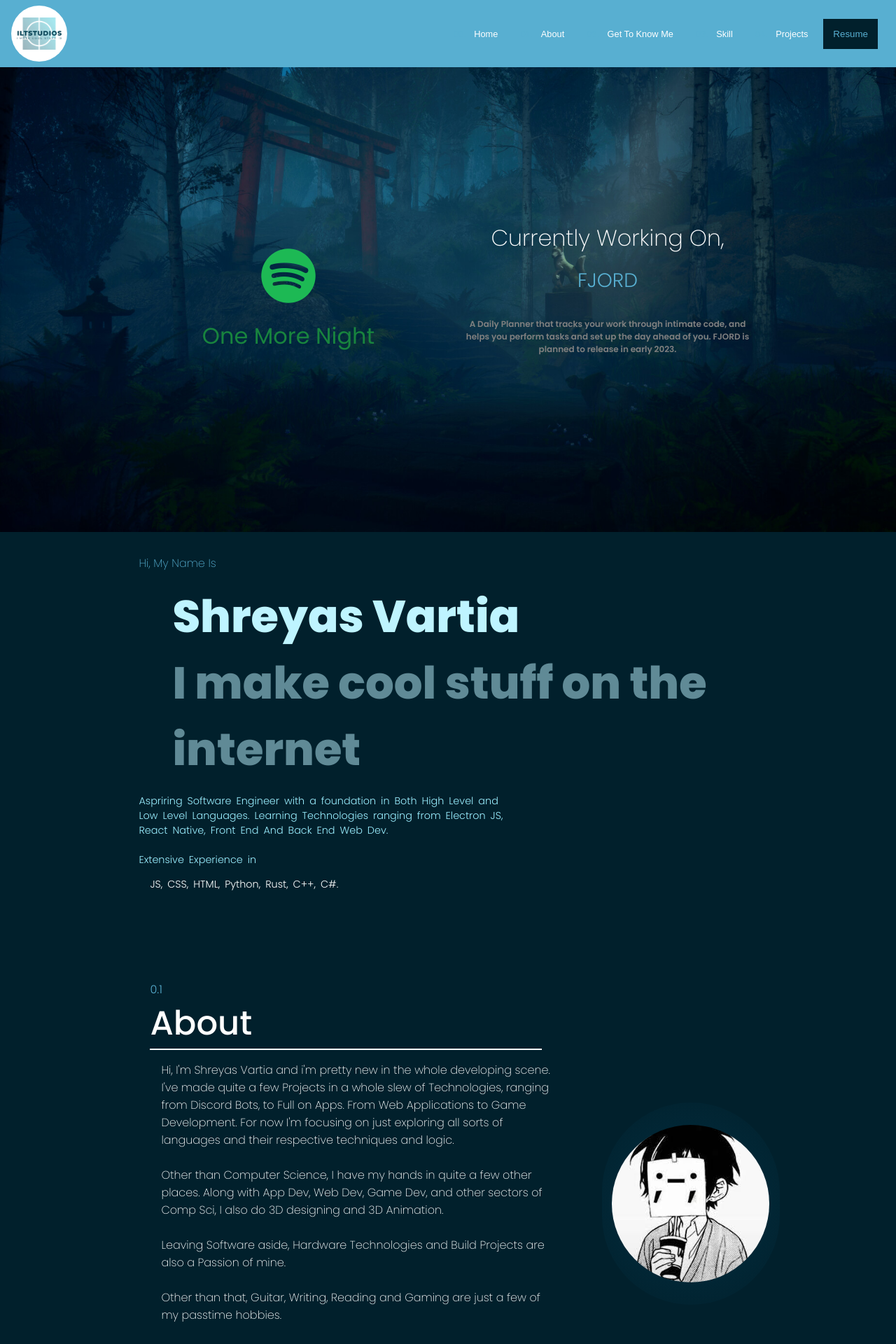
After one commit to ILTStudios/ILTStudios.com, a PHP site: page /index.html in a window 1280 px wide; the page is wider, and only the part inside the window is pictured. The commit adds this page. Shown: the top 1920 px of that part at 70% size. Run offline with PHP 8.4, Linux system fonts and the light colour scheme; some libraries are stand-ins or nearby versions.

Commit message:
Add files via upload

```diff
--- /dev/null
+++ b/index.html
@@ -0,0 +1,423 @@
+<!DOCTYPE html>
+<html lang="en">
+  <head>
+    <meta charset="UTF-8">
+    <meta name="viewport" content="width=device-width, initial-scale=1.0">
+    <title>ILTStudios</title>
+    <link rel="stylesheet" href="/main.css">
+    <link rel="stylesheet" href="/styles/activity.css">
+    <link rel="stylesheet" href="./styles/button.css">
+    <link rel="stylesheet" href="./styles/navbar.css">
+    <link rel="stylesheet" href="./styles/contact.css">
+    <link rel="stylesheet" href="./styles/about.css">
+    <link rel="stylesheet" href="./styles/knowme.css">
+    <link rel="stylesheet" href="./styles/skill.css">
+    <link rel="stylesheet" href="./styles/projects.css">
+    <link rel="stylesheet" href="./styles/footer.css">
+    <link rel="icon" href="../img/icon.jpg">
+    <script src="https://kit.fontawesome.com/03e5995de6.js" crossorigin="anonymous"></script>
+  </head>
+  <body>
+    <div class="navbar">
+        <div class="right">
+            <div>
+                <img src="../img/icon main.png" alt="">
+            </div>
+        </div>
+        <div class="left">
+            <div class="navmenu-trigger">
+                <div class="menu-burger"></div>
+            </div>
+            <div class="navigation">
+                <button class = 'navbtn draw-border'>Resume</button>
+                <div>
+                    04.
+                    <a href="#projects">Projects</a>
+                </div>
+                <div>
+                    03.
+                    <a href="#skill">Skill</a>
+                </div>
+                <div>
+                    02.
+                    <a href="#knowme">Get To Know Me</a>
+                </div>
+                <div>
+                    01.
+                    <a href="#about">About</a>
+                </div>
+                <div>
+                    00.
+                    <a href="#home">Home</a>
+                </div>
+            </div>
+
+        </div>
+    </div>
+    <div class="mobile-navbar">
+        <button class = 'navbtn draw-border'>Resume</button>
+        <div>
+            04.
+            <a href="#projects">Projects</a>
+        </div>
+        <div>
+            03.
+            <a href="#skill">Skill</a>
+        </div>
+        <div>
+            02.
+            <a href="#knowme">Get To Know Me</a>
+        </div>
+        <div>
+            01.
+            <a href="#about">About</a>
+        </div>
+        <div>
+            00.
+            <a href="#home">Home</a>
+        </div>
+    </div>
+    <div class="content">
+        <!-- <div class="contact-icons">
+            <div class="horizontal-line"></div>
+            <div class="main-icons">
+                <a href="https://github.com/ILTStudios" target="_blank">
+                    <i class="fa-brands fa-github"></i>
+                </a>
+                <a href="https://www.instagram.com/chickenmanwastaken/" target="_blank">
+                    <i class="fa-brands fa-instagram"></i>
+                </a>
+                <a href="https://www.linkedin.com/in/shreyas-vartia-78349b245/" target="_blank">
+                    <i class="fa-brands fa-linkedin-in"></i>
+                </a>
+            </div>
+        </div> -->
+        <div class="main">
+            <div id="activity" class="home-activity">
+                <div>
+                    <div class="spotify-activity">
+                        <div>
+                            <i class="fa-brands fa-spotify"></i>
+                        </div>
+                        <div class="spotify-activity-content">
+                            One More Night
+                        </div>
+                    </div>
+
+                    <div class="project-activity">
+                        <div class="heading">Currently Working On,</div>
+                        <div>
+                            FJORD
+                        </div>
+                        <div>
+                            A Daily Planner that tracks your work through intimate code, and
+                            helps you perform tasks and set up the day ahead of you.
+                            FJORD is planned to release in early 2023.
+                        </div>
+                    </div>
+                </div>
+                <!-- <div class="latest-project">
+                    <div id="scroll-right" class="right-arrow"></div>
+                    <div id="scroll-left" class="left-arrow"></div>
+                </div> -->
+            </div>
+            <div id="home" class="introduction">
+                <div>Hi, My Name Is</div>
+                <div class="heading">Shreyas Vartia <br>
+                    <div>I make cool stuff on the internet</div>
+                </div>
+                <div class="subtext">
+                    Aspriring Software Engineer with a foundation in
+                    Both High Level and Low Level Languages. Learning
+                    Technologies ranging from Electron JS, React Native, Front End
+                    And Back End Web Dev. <br><br>
+                    Extensive Experience in
+                    <p style = 'padding-left: 1rem; color: white'>
+                        <span>JS</span>,
+                        <span>CSS</span>,
+                        <span>HTML</span>,
+                        <span>Python</span>,
+                        <span>Rust</span>,
+                        <span>C++</span>,
+                        <span>C#</span>.
+                    </p>
+                </div>
+            </div>
+            <div id = "about" class="about">
+                <div class="heading">
+                    <div>0.1</div> About
+                    <div class="underline"></div>
+                </div>
+                <div class="container">
+                    <div class="subtext">
+                        Hi, I'm Shreyas Vartia and i'm pretty new in the whole developing scene. I've made quite a few Projects
+                        in a whole slew of Technologies, ranging from Discord Bots, to Full on Apps. From Web Applications
+                        to Game Development. For now I'm focusing on just exploring all sorts of languages and their respective
+                        techniques and logic. <br><br>
+                        Other than Computer Science, I have my hands in quite a few other places. Along with App Dev, Web Dev,
+                        Game Dev, and other sectors of Comp Sci, I also do 3D designing and 3D Animation.<br><br>
+                        Leaving Software aside, Hardware Technologies and Build Projects are also a Passion of mine. <br><br>
+                        Other than that, Guitar, Writing, Reading and Gaming are just a few of my passtime hobbies.
+                    </div>
+                    <div class="image">
+                        <img src="../img/picture.jpg" alt="">
+                    </div>
+                </div>
+            </div>
+            <div id="knowme" class="knowme">
+                <div class="heading">
+                    <div>0.2</div>Get to know me
+                    <div class="underline"></div>
+                </div>
+                <div>
+                    <div class="knowme-profile">
+                        <div class="top-tag">
+                            <div class="menu-trigger">
+                                <div class="menu-burger"></div>
+                            </div>
+                            <div class="menu">
+                                <a id="know-me-menu" class="menu-home">Home</a>
+                                <!-- <a>Spotify</a> -->
+                                <a id="know-me-menu" class="menu-personaldetails">Personal Details</a>
+                            </div>
+                            <div class="top-text">ILTStudios</div>
+                        </div>
+                        <div id="knowme-sub" class="knowme-sub home">
+                            <div class="pfp">
+                                <img src="./img/picture.jpg" alt="">
+                            </div>
+                            <div class="name-tag">
+                                <div class="intro">
+                                    Hi :DDD
+                                </div>
+                                <div>Shreyas</div>
+                            </div>
+                            <div class="main-details">
+                                <div>
+                                    <div>Age: </div>
+                                    <div>16 years</div>
+                                </div>
+                                <div>
+                                    <div>Current Institution: </div>
+                                    <div>Southall Community College</div>
+                                </div>
+                                <div>
+                                    <div>Working On: </div>
+                                    <div>FJORD</div>
+                                </div>
+                                <div>
+                                    <div>Listening To:</div>
+                                    <div>Spotify...</div>
+                                </div>
+                            </div>
+                        </div>
+                        <div id="knowme-sub" class="knowme-sub personaldetails">
+                            <div class="heading">Hobbies</div>
+                            <div class="subtext">
+                                Honestly I do a lot of things to pass my free time, sometimes
+                                i do a bit of writing to get my mind off things. I rarely
+                                play games but I enjoy the hell out of them. Currently
+                                finishing my GCSE Course and Preparing for my Exam.
+                            </div>
+                            <div class="heading">Cool Facts</div>
+                            <div class="subtext">
+                                I'm a published author and I'm trying my best to write a lot of
+                                material. But Writer's Block has me down. I have a dozen ideas at
+                                least that I wanna follow through with a novel in the years to
+                                follow. <br> <br>
+                                I'm also a Game Developer and 3D Model Artist :D
+                            </div>
+                            <div class="heading">Dreams</div>
+                            <div class="subtext">
+                                I Dream of having enough finance to do what I want. To create entertaining
+                                stories, easy to use programs, and just a lot of fun for the community.
+                                To have control over a large array of companies and projects that I can
+                                develop and explore.
+                            </div>
+                        </div>
+                    </div>
+                </div>
+            </div>
+            <div id="skill" class="skill">
+                <div class="heading">
+                    <div>0.3</div>Skills
+                    <div class="underline"></div>
+                </div>
+                <div class="skill-content">
+                    <div>
+                        <div class="subtext">
+                            I've been programming for a sum of about 6 years so far, on and off for  7 or 8. In that time I've
+                        </div>
+                        <div class="dropdowns">
+                            <div class="menu-dropdown" id="webdev">
+                                <div>
+                                > Web Development
+                                </div>
+                            </div>
+                            <div class="menu-dropdown" id="gamedev">
+                                <div>
+                                > Game Development
+                                </div>
+                            </div>
+                            <div class="menu-dropdown" id="appdev">
+                                <div>
+                                > App Development
+                                </div>
+                            </div>
+                            <div class="menu-dropdown" id="html_css">
+                                <div>
+                                > HTML, CSS
+                                </div>
+                            </div>
+                            <div class="menu-dropdown" id="js">
+                                <div>
+                                > JS
+                                </div>
+                            </div>
+                            <div class="menu-dropdown" id="c_plus_plus">
+                                <div>
+                                > C++
+                                </div>
+                            </div>
+                            <div class="menu-dropdown" id="c_sharp">
+                                <div>
+                                > C#
+                                </div>
+                            </div>
+                            <div class="menu-dropdown" id="python">
+                                <div>
+                                > Python
+                                </div>
+                            </div>
+                            <div class="menu-dropdown" id="rust">
+                                <div>
+                                > Rust
+                                </div>
+                            </div>
+                        </div>
+                    </div>
+                    <div class="experience">
+                        <div class="heading">Experience</div>
+                        <div class="subtext" id="webdev">
+                            Web Development <br>
+                            Almost became employed as a junior web developer for CatoStudios.
+                        </div>
+                        <div class="subtext" id="gamedev">
+                            Game Development <br>
+                            Deployed two Games on the Android Play Store.
+                        </div>
+                        <div class="subtext" id="appdev">
+                            App Development <br>
+                            Developing two new Multi-Platform Apps. FJORD, and EDEN.
+                        </div>
+                        <div class="subtext" id="html_css">
+                            HTML, CSS <br>
+                            Created BETATEST, And several other websites.
+                        </div>
+                        <div class="subtext" id="js">
+                            JS <br>
+                            FJORD, EDEN, RUSTSNIPE, BETATEST,
+                        </div>
+                        <div class="subtext" id="c_plus_plus">
+                            C++ <br>
+                            Hardware Projects
+                        </div>
+                        <div class="subtext" id="c_sharp">
+                            C# <br>
+                            Game Development Projects <br>
+                            Hardware Projects
+                        </div>
+                        <div class="subtext" id="python">
+                            Python <br>
+                            Discord Bot <br><br>
+                            Data Analysis
+                        </div>
+                        <div class="subtext" id="rust">
+                            Rust <br>
+                            Starting Developing in Rust
+                        </div>
+                    </div>
+                </div>
+            </div>
+            <div id="projects" class="projects">
+                <div class="heading">
+                    <div>0.4</div> Projects
+                    <div class="underline"></div>
+                </div>
+                <div class="project-content">
+                    <div class="subtext">
+                        A List of a few of my Projects, Both Completed and Undergoing.
+                    </div>
+                    <div class="project-grid">
+                        <div>
+                            <a href="">
+                                <img src="./img/FJORD.png" alt="">
+                                <div class="heading">FJORD</div>
+                                <div class="subtext">
+                                    FJORD is a "in-development" resource that can be used
+                                    to not only manage projects but also plan huge scale
+                                    developments, and even the small things like your day.
+                                </div>
+                            </a>
+                        </div>
+                        <div>
+                            <a href="">
+                                <img src="./img/EDEN.png" alt="">
+                                <div class="heading">EDEN</div>
+                                <div class="subtext">
+                                    EDEN is a "in-development" resource that is tweaked to
+                                    manage your finances, help you save for large investments,
+                                    and give you an idea of where your money is going.
+                                </div>
+                            </a>
+                        </div>
+                        <div>
+                            <a href="https://betatest.quest" target="_blank">
+                                <img src="./img/BETATEST.png" alt="">
+                                <div class="heading">BETATEST</div>
+                                <div class="subtext">
+                                    BETATEST is a compelted website that was used by
+                                    ProjectBeta &copy; in their 6th Annual Tech Symposium
+                                    for their Cryptic Hunt Event.
+                                </div>
+                            </a>
+                        </div>
+                        <div>
+                            <a href="">
+                                <img src="./img/RUSTSNIPE.png" alt="">
+                                <div class="heading">RUST-SNIPE</div>
+                                <div class="subtext">
+                                    RUST-SNIPE is a "in-development" platform to trade miscellaneous
+                                    items and gamble for even better gear.
+                                </div>
+                            </a>
+                        </div>
+                    </div>
+                </div>
+            </div>
+            <div id="footer" class="footer">
+                <div class="heading">
+                    <div>
+                        ILTStudios <img src="/img/icon.jpg" alt=""> <img src="/img/EDEN.png" alt=""> <img src="/img/FJORD.png" alt=""> <img src="/img/RUSTSNIPE.png" alt=""> <img src="/img/BETATEST.png" alt="">
+                    </div>
+                    <div class="underline"></div>
+                </div>
+                <div class="footer-content">
+                    <div class="subtext">Contact Me</div>
+                    <div class="subtext">My Resume</div>
+                    <div class="subtext">Privacy And Legal</div>
+                    <div class="subtext">My Linkden</div>
+                    <div class="subtext">My Professional Experience</div>
+                </div>
+            </div>
+        </div>
+        <!-- <div class="contact-name">
+            <div class="horizontal-line"></div>
+            <div class = "name">Shreyas Vartia</div>
+        </div> -->
+    </div>
+
+	<script src="./src/animation.js"></script>
+    <script src="./src/spotify.js"></script>
+  </body>
+</html>
--- a/src/animation.js
+++ b/src/animation.js
@@ -60,12 +60,12 @@ other_burger.addEventListener('click', (e) => {
     e.preventDefault();
     if(other_open == false){
         other_burger.classList.add('open');
+        mobile_menu.classList.add('open');
         other_open = true;
-
     }else{
         other_burger.classList.remove('open');
+        mobile_menu.classList.remove('open');
         other_open = false;
-
     }
 });
 
@@ -188,6 +188,7 @@ document.querySelectorAll('#know-me-menu').forEach(element => {
         });
 
         burger.classList.remove('open');
+        menu.classList.remove('open');
         is_open = false;
     });
 });
--- a/styles/skill.css
+++ b/styles/skill.css
@@ -100,4 +100,7 @@
     .dropdowns div{
         width: 20vw;
     }
+    .menu-dropdown div{
+        font-size: .5rem;
+    }
 }
```
Also changed, not shown: styles/navbar.css (+39 -2 lines).
